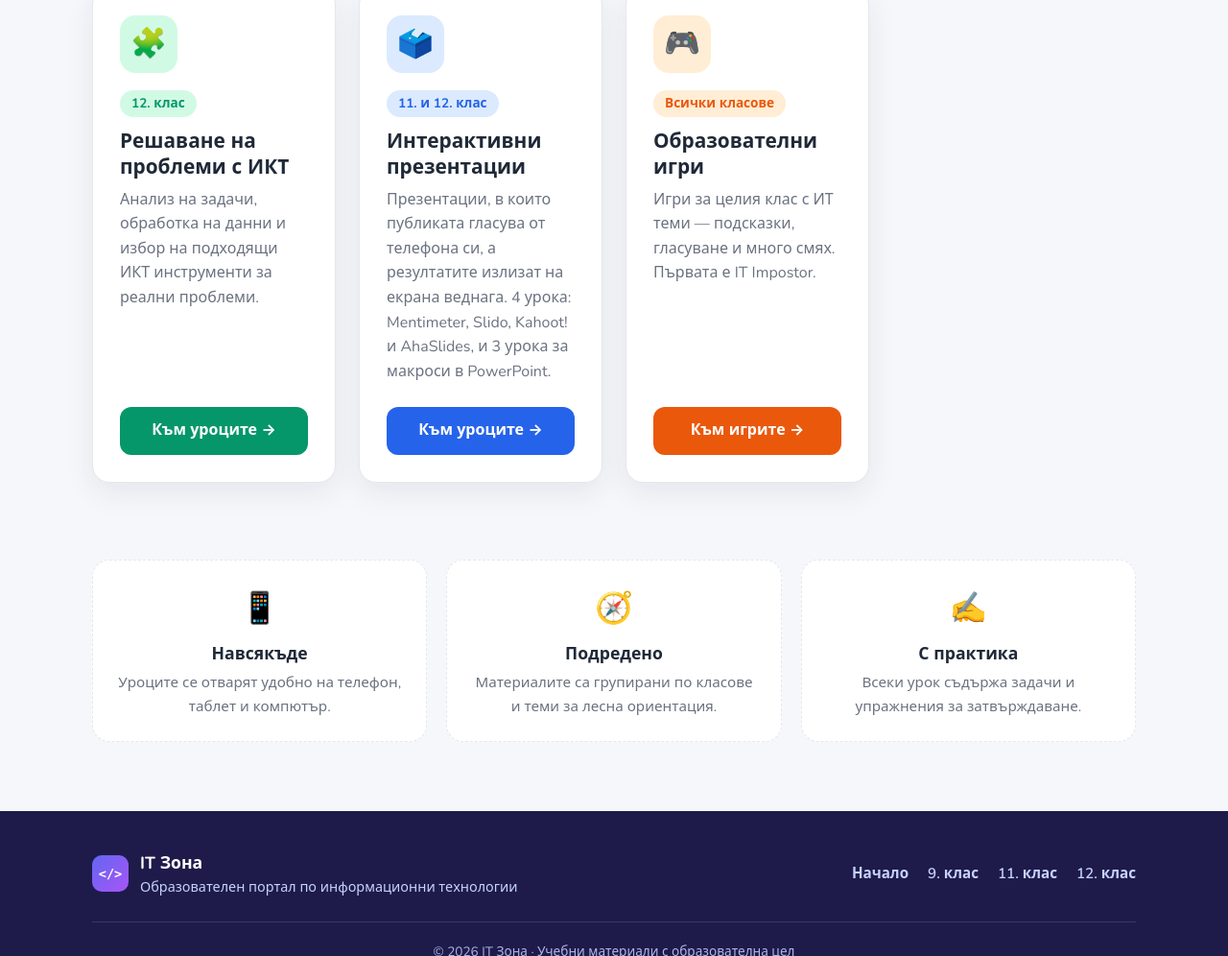
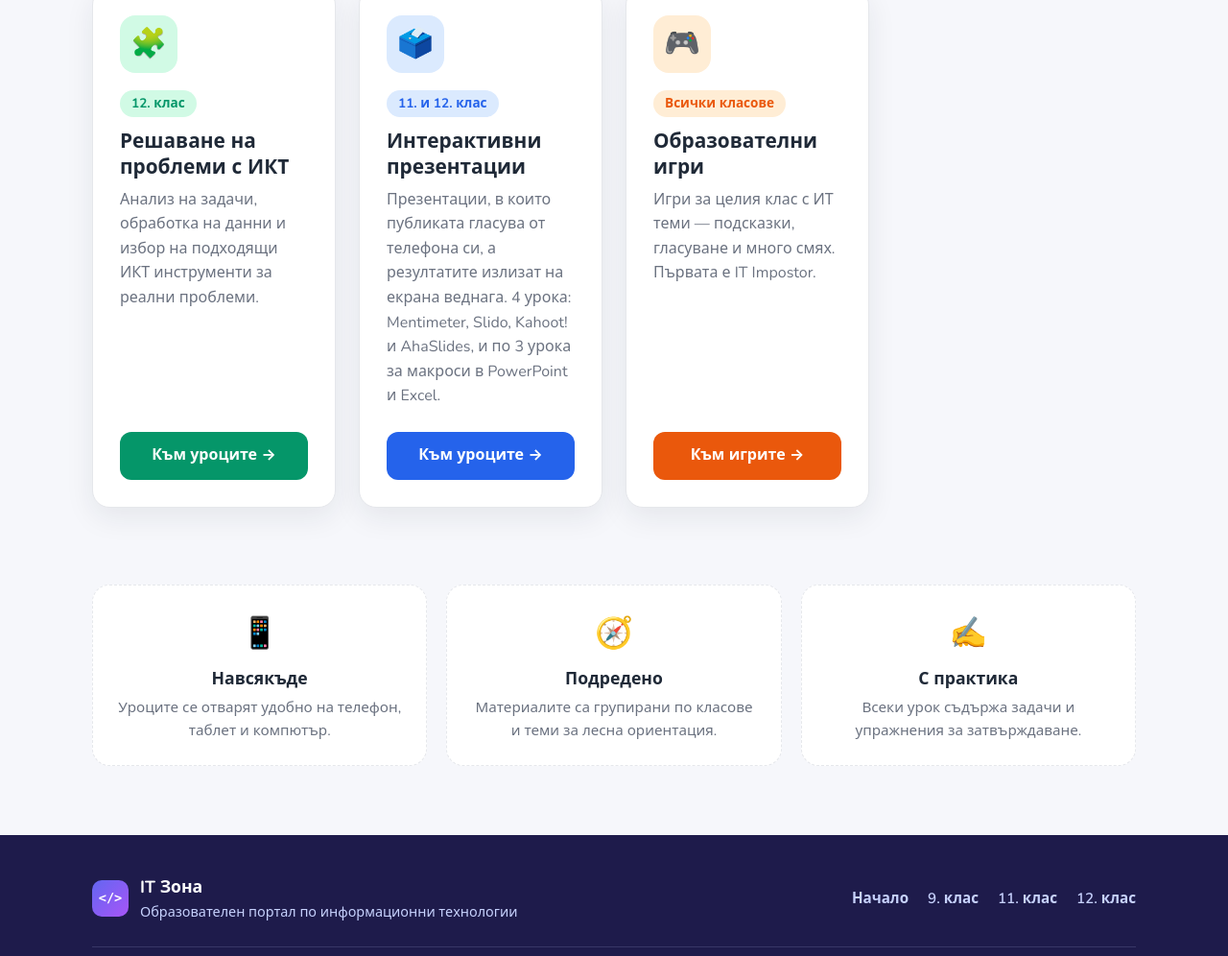
Before and after one commit to itzona/itzona.github.io, a plain HTML site: page index.html in a window 1280 px wide. Shown: the part 1135-2131 px from the top of the page at 96% size. Drawn offline with nearby package versions, Linux system fonts and the light colour scheme.

Commit message:
Начална страница: споменати уроците за макроси в Excel
Co-Authored-By: Claude Opus 5.5 <noreply@anthropic.com>
Claude-Session: https://claude.ai/code/session_01VRAkwtTaWACw8pWakLmDrv

```diff
--- a/index.html
+++ b/index.html
@@ -271,7 +271,7 @@
             <div class="card-icon" aria-hidden="true">🗳️</div>
             <span class="card-tag">11. и 12. клас</span>
             <h3>Интерактивни презентации</h3>
-            <p>Презентации, в които публиката гласува от телефона си, а резултатите излизат на екрана веднага. 4 урока: Mentimeter, Slido, Kahoot! и AhaSlides, и 3 урока за макроси в PowerPoint.</p>
+            <p>Презентации, в които публиката гласува от телефона си, а резултатите излизат на екрана веднага. 4 урока: Mentimeter, Slido, Kahoot! и AhaSlides, и по 3 урока за макроси в PowerPoint и Excel.</p>
             <a href="https://itzona.github.io/uroci/interaktivni/" class="btn btn-card">Към уроците →</a>
           </article>
 
```
